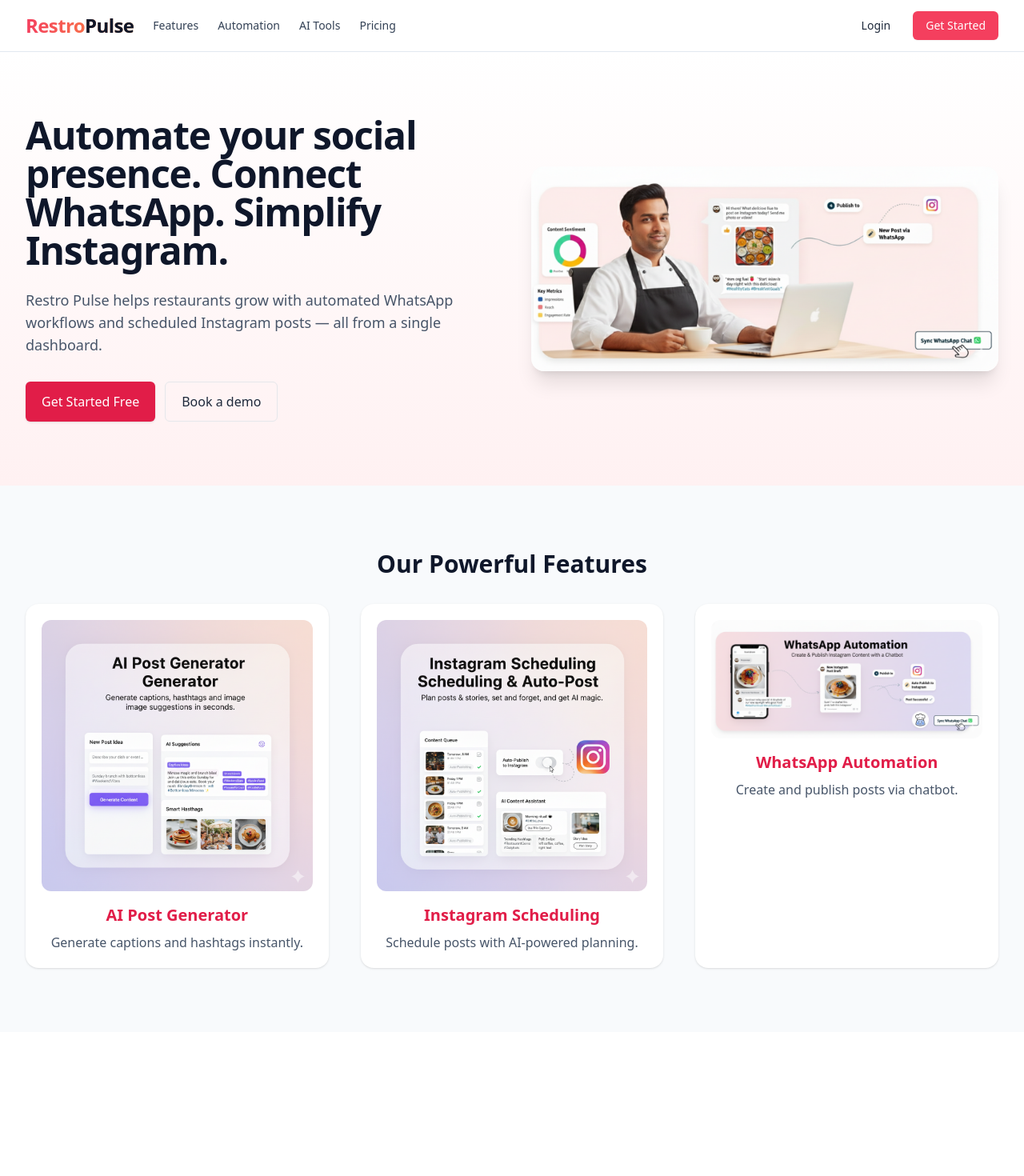
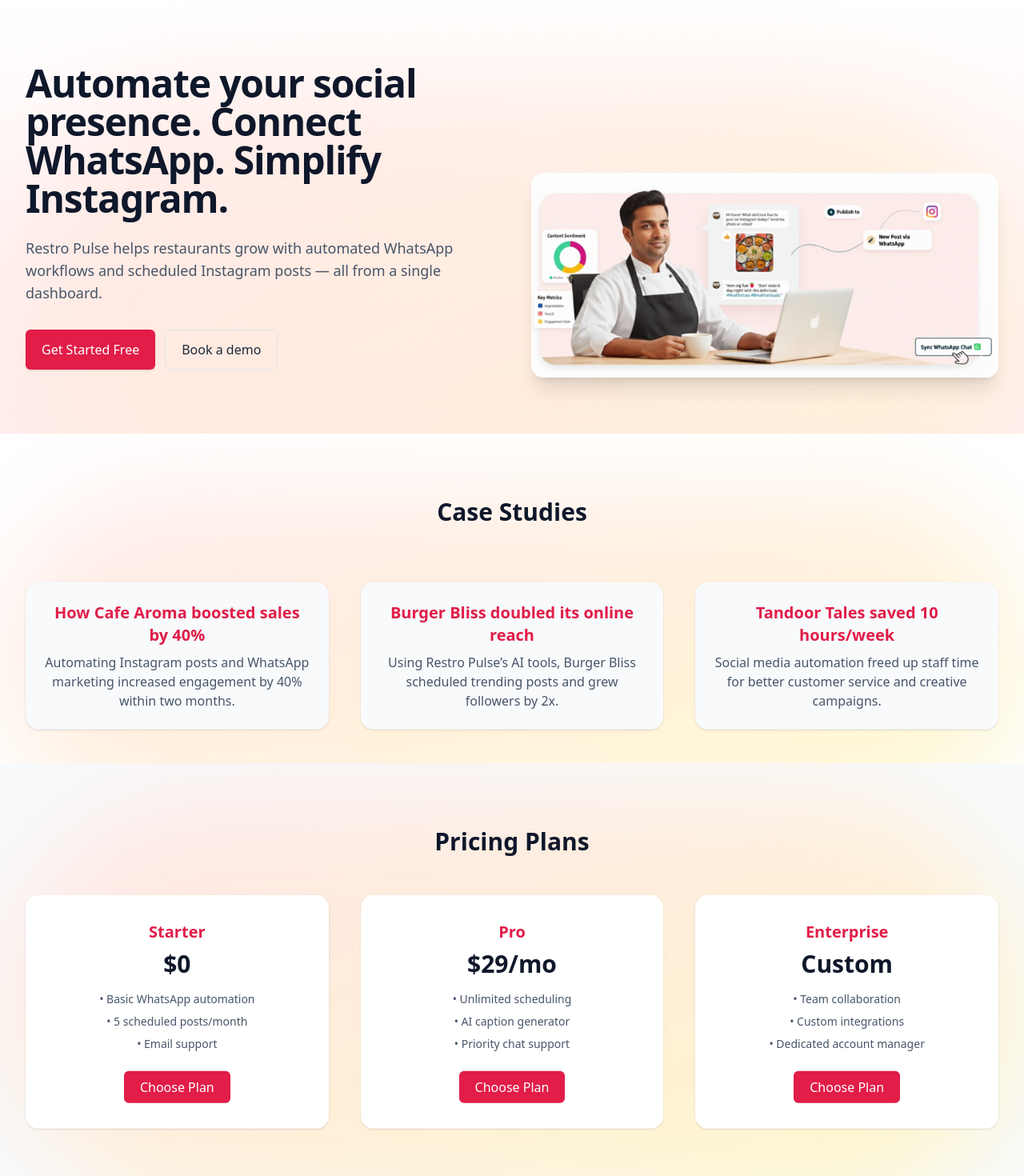
Before and after one commit to prodwizard1baxel/restropulse, a React (Create React App) app: page / in a window 1280 px wide. Shown: the top 1470 px of the page at 80% size. Before the commit the page ends 1290 px from the top, so only its background shows below. Built offline with nearby package versions, Linux system fonts and the light colour scheme.

Commit message:
Added animated gradient background, parallax motion, and pricing sections

```diff
--- a/src/App.js
+++ b/src/App.js
@@ -1,112 +1,80 @@
 /*
-  Restro Pulse - Assets moved to /src/assets folder.
-  Ensure your /src/assets folder contains these files:
-    - ai-generator.png
-    - insta-scheduling.png
-    - whatsapp-automation.png
-    - hero-image-2.png
+Restro Pulse - Added animated gradient background with parallax motion for Case Studies, Hero, and Pricing section
 */
 
-
-import React from "react";
+import React, { useRef } from "react";
 import { BrowserRouter, Routes, Route, Link } from "react-router-dom";
-import { motion } from "framer-motion";
+import { motion, useScroll, useTransform } from "framer-motion";
 import { Menu, X } from "lucide-react";
 
-
-// Updated image imports from /assets folder
 import aiGenerator from "./assets/ai-generator.png";
 import instaScheduling from "./assets/insta-scheduling.png";
 import whatsappAutomation from "./assets/whatsapp-automation.png";
 import heroImage2 from "./assets/hero-image-2.png";
 
-const Logo = () => (
-  <div className="font-extrabold text-2xl tracking-tight text-transparent bg-clip-text bg-gradient-to-r from-rose-500 to-orange-400">
-    Restro<span className="text-slate-900">Pulse</span>
-  </div>
-);
+const fallbackImage = "https://via.placeholder.com/600x400?text=Image+Not+Found";
 
-class ErrorBoundary extends React.Component {
-  constructor(props) {
-    super(props);
-    this.state = { hasError: false, error: null };
-  }
-  static getDerivedStateFromError(error) {
-    return { hasError: true, error };
-  }
-  componentDidCatch(error, info) {
-    console.error("ErrorBoundary caught an error:", error, info);
-  }
-  render() {
-    if (this.state.hasError) {
-      return (
-        <div className="min-h-screen flex items-center justify-center p-8">
-          <div className="max-w-xl text-center bg-white p-8 rounded-2xl shadow">
-            <h2 className="text-xl font-semibold">Something went wrong</h2>
-            <p className="mt-2 text-sm text-slate-600">We logged the error to the console — please paste it here and I'll help debug.</p>
-            <pre className="mt-4 text-xs text-left bg-slate-100 p-3 rounded">{String(this.state.error)}</pre>
-          </div>
+const fadeDownVariant = {
+  hidden: { opacity: 0, y: -50 },
+  visible: { opacity: 1, y: 0, transition: { duration: 0.8, ease: "easeOut" } },
+};
+
+const AnimatedBackground = () => {
+  const ref = useRef(null);
+  const { scrollYProgress } = useScroll({ target: ref, offset: ["start end", "end start"] });
+  const y = useTransform(scrollYProgress, [0, 1], [0, 150]);
+  const opacity = useTransform(scrollYProgress, [0, 1], [1, 0.6]);
+
+  return (
+    <motion.div
+      ref={ref}
+      style={{ y, opacity }}
+      className="absolute inset-0 bg-gradient-to-br from-rose-100 via-orange-100 to-yellow-100 animate-gradient-slow rounded-full blur-3xl"
+    />
+  );
+};
+
+const SafeImage = ({ src, alt, className }) => {
+  const [loadedSrc, setLoadedSrc] = React.useState(src || fallbackImage);
+  const [isFallback, setIsFallback] = React.useState(false);
+
+  const handleError = () => {
+    console.warn(`Image missing, using fallback: ${src}`);
+    setIsFallback(true);
+    setLoadedSrc(fallbackImage);
+  };
+
+  return (
+    <motion.div className="relative group inline-block" variants={fadeDownVariant} initial="hidden" whileInView="visible" viewport={{ once: true }}>
+      <motion.img
+        key={loadedSrc}
+        initial={{ opacity: 0 }}
+        animate={{ opacity: 1 }}
+        transition={{ duration: 0.8 }}
+        src={loadedSrc}
+        alt={alt}
+        className={`${className} ${isFallback ? 'opacity-80 grayscale' : ''}`}
+        onError={handleError}
+      />
+      {isFallback && (
+        <div className="absolute bottom-2 left-1/2 -translate-x-1/2 bg-black text-white text-xs py-1 px-2 rounded opacity-0 group-hover:opacity-100 transition-opacity duration-300">
+          Using fallback image
         </div>
-      );
-    }
-    return this.props.children;
-  }
-}
-
-function Nav() {
-  const [open, setOpen] = React.useState(false);
-  return (
-    <header className="sticky top-0 z-40 bg-white/90 backdrop-blur-sm border-b border-slate-200">
-      <div className="max-w-7xl mx-auto px-6 lg:px-8">
-        <div className="flex items-center justify-between h-16">
-          <div className="flex items-center gap-6">
-            <Link to="/" aria-label="Restro Pulse home">
-              <Logo />
-            </Link>
-            <nav className="hidden md:flex items-center gap-6 text-sm text-slate-700">
-              <a href="#features" className="hover:text-slate-900">Features</a>
-              <a href="#automation" className="hover:text-slate-900">Automation</a>
-              <a href="#ai-tools" className="hover:text-slate-900">AI Tools</a>
-              <a href="#pricing" className="hover:text-slate-900">Pricing</a>
-            </nav>
-          </div>
-          <div className="flex items-center gap-3">
-            <div className="hidden md:flex gap-3">
-              <Link to="/login" className="px-4 py-2 text-sm rounded-md">Login</Link>
-              <Link to="/register" className="px-4 py-2 text-sm rounded-md bg-rose-500 text-white shadow-sm hover:brightness-95">Get Started</Link>
-            </div>
-            <button className="md:hidden p-2 rounded-md" onClick={() => setOpen(!open)} aria-label="Toggle menu">
-              {open ? <X size={20} /> : <Menu size={20} />}
-            </button>
-          </div>
-        </div>
-        {open && (
-          <div className="md:hidden py-4 border-t border-slate-100">
-            <nav className="flex flex-col gap-3 text-sm">
-              <a href="#features" onClick={() => setOpen(false)}>Features</a>
-              <a href="#automation" onClick={() => setOpen(false)}>Automation</a>
-              <a href="#ai-tools" onClick={() => setOpen(false)}>AI Tools</a>
-              <a href="#pricing" onClick={() => setOpen(false)}>Pricing</a>
-              <Link to="/login" onClick={() => setOpen(false)} className="pt-2">Login</Link>
-              <Link to="/register" onClick={() => setOpen(false)} className="pt-2 text-rose-600">Get Started</Link>
-            </nav>
-          </div>
-        )}
-      </div>
-    </header>
+      )}
+    </motion.div>
   );
-}
+};
 
 function Hero() {
+  const ref = useRef(null);
+  const { scrollYProgress } = useScroll({ target: ref, offset: ["start end", "end start"] });
+  const y = useTransform(scrollYProgress, [0, 1], [0, 100]);
+
   return (
-    <section className="bg-gradient-to-b from-white to-rose-50">
-      <div className="max-w-7xl mx-auto px-6 lg:px-8 py-20 grid grid-cols-1 lg:grid-cols-2 gap-12 items-center">
-        <motion.div
-          initial={{ opacity: 0, x: -30 }}
-          whileInView={{ opacity: 1, x: 0 }}
-          transition={{ duration: 0.6 }}
-          viewport={{ once: true }}
-        >
+    <motion.section ref={ref} variants={fadeDownVariant} initial="hidden" whileInView="visible" viewport={{ once: true }} className="relative overflow-hidden bg-gradient-to-b from-white to-rose-50">
+      <AnimatedBackground />
+      <div className="max-w-7xl mx-auto px-6 lg:px-8 py-20 grid grid-cols-1 lg:grid-cols-2 gap-12 items-center relative z-10">
+        <motion.div variants={fadeDownVariant}>
           <h1 className="text-4xl sm:text-5xl font-extrabold tracking-tight text-slate-900">
             Automate your social presence. Connect WhatsApp. Simplify Instagram.
           </h1>
@@ -118,81 +86,85 @@
             <a href="#" className="inline-flex items-center gap-2 px-5 py-3 border rounded-md">Book a demo</a>
           </div>
         </motion.div>
-
-        <motion.div
-          initial={{ opacity: 0, scale: 0.98 }}
-          whileInView={{ opacity: 1, scale: 1 }}
-          transition={{ duration: 0.6 }}
-          viewport={{ once: true }}
-        >
-          <img src={heroImage2} alt="Restro Pulse automation" className="rounded-2xl shadow-xl w-full h-auto" />
-        </motion.div>
+        <motion.img style={{ y }} src={heroImage2} alt="Restro Pulse automation" className="rounded-2xl shadow-xl w-full h-auto object-cover" />
       </div>
-    </section>
+      <div className="absolute inset-0 bg-gradient-to-t from-rose-100/30 to-transparent pointer-events-none" />
+    </motion.section>
   );
 }
 
-function FeatureGallery() {
-  const images = [
-    { id: 1, src: aiGenerator, title: "AI Post Generator", desc: "Generate captions and hashtags instantly." },
-    { id: 2, src: instaScheduling, title: "Instagram Scheduling", desc: "Schedule posts with AI-powered planning." },
-    { id: 3, src: whatsappAutomation, title: "WhatsApp Automation", desc: "Create and publish posts via chatbot." }
+function CaseStudies() {
+  const ref = useRef(null);
+  const { scrollYProgress } = useScroll({ target: ref, offset: ["start end", "end start"] });
+  const y = useTransform(scrollYProgress, [0, 1], [0, 80]);
+
+  const studies = [
+    { id: 1, title: "How Cafe Aroma boosted sales by 40%", desc: "Automating Instagram posts and WhatsApp marketing increased engagement by 40% within two months." },
+    { id: 2, title: "Burger Bliss doubled its online reach", desc: "Using Restro Pulse’s AI tools, Burger Bliss scheduled trending posts and grew followers by 2x." },
+    { id: 3, title: "Tandoor Tales saved 10 hours/week", desc: "Social media automation freed up staff time for better customer service and creative campaigns." }
   ];
 
   return (
-    <section id="features" className="py-20 bg-slate-50">
-      <div className="max-w-7xl mx-auto px-6 lg:px-8 text-center">
-        <motion.h2
-          initial={{ opacity: 0, y: 40 }}
-          whileInView={{ opacity: 1, y: 0 }}
-          transition={{ duration: 0.6 }}
-          viewport={{ once: true }}
-          className="text-3xl font-extrabold text-slate-900 mb-8"
-        >
-          Our Powerful Features
+    <motion.section id="case-studies" variants={fadeDownVariant} initial="hidden" whileInView="visible" viewport={{ once: true }} className="relative py-20 bg-white overflow-hidden">
+      <AnimatedBackground />
+      <div className="max-w-7xl mx-auto px-6 lg:px-8 text-center relative z-10">
+        <motion.h2 variants={fadeDownVariant} className="text-3xl font-extrabold text-slate-900 mb-8">
+          Case Studies
         </motion.h2>
-        <div className="grid grid-cols-1 md:grid-cols-3 gap-10">
-          {images.map((img, index) => (
-            <motion.div
-              key={img.id}
-              initial={{ opacity: 0, y: 50 }}
-              whileInView={{ opacity: 1, y: 0 }}
-              transition={{ duration: 0.6, delay: index * 0.2 }}
-              viewport={{ once: true }}
-              whileHover={{ scale: 1.03 }}
-              className="bg-white p-5 rounded-2xl shadow hover:shadow-lg transition"
-            >
-              <img src={img.src} alt={img.title} className="rounded-xl mb-4 w-full h-auto" />
-              <h3 className="text-xl font-semibold text-rose-600">{img.title}</h3>
-              <p className="text-slate-600 mt-2">{img.desc}</p>
+        <div ref={ref} className="grid grid-cols-1 md:grid-cols-3 gap-10">
+          {studies.map((study) => (
+            <motion.div key={study.id} style={{ y }} variants={fadeDownVariant} className="bg-slate-50 p-6 rounded-2xl shadow hover:shadow-md">
+              <h3 className="text-xl font-semibold text-rose-600 mb-2">{study.title}</h3>
+              <p className="text-slate-600">{study.desc}</p>
             </motion.div>
           ))}
         </div>
       </div>
-    </section>
+    </motion.section>
   );
 }
 
-function Home() {
+function Pricing() {
+  const ref = useRef(null);
+  const { scrollYProgress } = useScroll({ target: ref, offset: ["start end", "end start"] });
+  const y = useTransform(scrollYProgress, [0, 1], [0, 80]);
+
+  const plans = [
+    { id: 1, title: "Starter", price: "$0", features: ["Basic WhatsApp automation", "5 scheduled posts/month", "Email support"] },
+    { id: 2, title: "Pro", price: "$29/mo", features: ["Unlimited scheduling", "AI caption generator", "Priority chat support"] },
+    { id: 3, title: "Enterprise", price: "Custom", features: ["Team collaboration", "Custom integrations", "Dedicated account manager"] }
+  ];
+
   return (
-    <main>
-      <Hero />
-      <FeatureGallery />
-    </main>
+    <motion.section id="pricing" variants={fadeDownVariant} initial="hidden" whileInView="visible" viewport={{ once: true }} className="relative py-20 bg-slate-50 overflow-hidden">
+      <AnimatedBackground />
+      <div className="max-w-7xl mx-auto px-6 lg:px-8 text-center relative z-10">
+        <motion.h2 variants={fadeDownVariant} className="text-3xl font-extrabold text-slate-900 mb-8">
+          Pricing Plans
+        </motion.h2>
+        <div ref={ref} className="grid grid-cols-1 md:grid-cols-3 gap-10">
+          {plans.map((plan) => (
+            <motion.div key={plan.id} style={{ y }} variants={fadeDownVariant} whileHover={{ scale: 1.03 }} className="bg-white p-8 rounded-2xl shadow hover:shadow-lg transition">
+              <h3 className="text-xl font-semibold text-rose-600 mb-2">{plan.title}</h3>
+              <p className="text-3xl font-bold text-slate-900 mb-4">{plan.price}</p>
+              <ul className="text-slate-600 text-sm space-y-2 mb-6">
+                {plan.features.map((feature, i) => <li key={i}>• {feature}</li>)}
+              </ul>
+              <a href="#" className="inline-block bg-rose-600 text-white px-5 py-2 rounded-md hover:bg-rose-700">Choose Plan</a>
+            </motion.div>
+          ))}
+        </div>
+      </div>
+    </motion.section>
   );
 }
 
 export default function App() {
   return (
-    <BrowserRouter>
-      <div className="min-h-screen flex flex-col bg-white text-slate-800">
-        <Nav />
-        <ErrorBoundary>
-          <Routes>
-            <Route path="/" element={<Home />} />
-          </Routes>
-        </ErrorBoundary>
-      </div>
-    </BrowserRouter>
+    <div className="min-h-screen flex flex-col bg-white text-slate-800 overflow-x-hidden">
+      <Hero />
+      <CaseStudies />
+      <Pricing />
+    </div>
   );
 }
```
